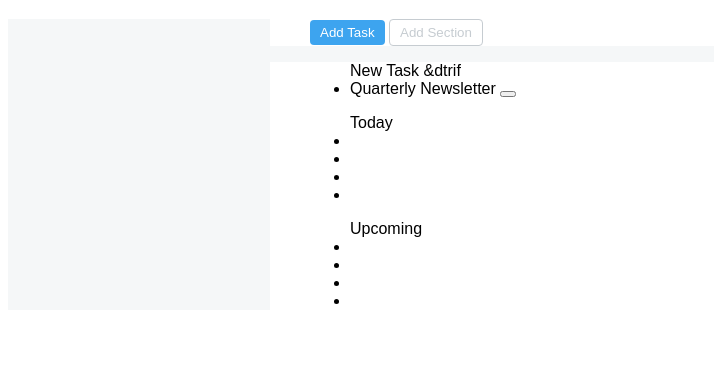
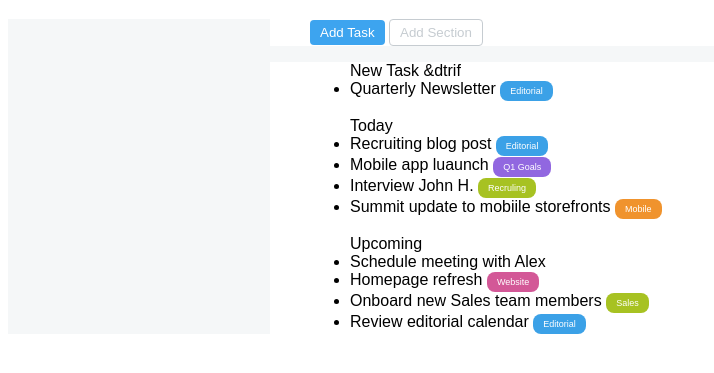
Before and after one commit to MaionePietro/html-css-toboolist, a plain HTML site: page index.html in a window 1280 px wide. Shown: the part 79-452 px from the top of the page, without its empty margins (0-714 px from the left). Drawn offline with Linux system fonts and the light colour scheme.

Commit message:
fine testo inizio settaggi

```diff
--- a/css/style.css
+++ b/css/style.css
@@ -38,6 +38,32 @@ main{
     border: 1px solid rgb(198,204,209);
 }
 
+
 .list{
     background-color: white;
 }
+
+
+
+.pr{
+    border: none;
+    border-radius: 8px;
+    padding: 5px 10px;
+    font-size: xx-small;
+    color: white;
+}
+.blu{
+    background-color: rgb(59,161,231);
+}
+.orang{
+    background-color: rgb(240,147,45);
+}
+.green{
+    background-color: rgb(167,194,34);
+}
+.viola{
+    background-color: rgb(145,103,224);
+}
+.rosa{
+    background-color: rgb(211,88,151);
+}
--- a/index.html
+++ b/index.html
@@ -25,22 +25,38 @@
 
             <ul>New Task &dtrif
                 <li>
-                    Quarterly Newsletter <button></button>
+                    Quarterly Newsletter <button class="pr blu">Editorial</button>
                 </li>
             </ul>
 
             <ul>Today
-                <li></li>
-                <li></li>
-                <li></li>
-                <li></li>
+                <li>Recruiting blog post
+                    <button class="pr blu">Editorial</button>
+                </li>
+                <li>Mobile app luaunch
+                    <button class="pr viola">Q1 Goals</button>
+                </li>
+                <li>Interview John H.
+                    <button class="pr green">Recruling</button>
+                </li>
+                <li>Summit update to mobiile storefronts
+                    <button class="pr orang">Mobile</button>
+                </li>
             </ul>
 
             <ul>Upcoming
-                <li></li>
-                <li></li>
-                <li></li>
-                <li></li>
+                <li>Schedule meeting with Alex
+
+                </li>
+                <li>Homepage refresh
+                    <button class="pr rosa">Website</button>
+                </li>
+                <li>Onboard new Sales team members
+                    <button class="pr green">Sales</button>
+                </li>
+                <li>Review editorial calendar
+                    <button class="pr blu">Editorial</button>
+                </li>
             </ul>
 
         </div>
```
